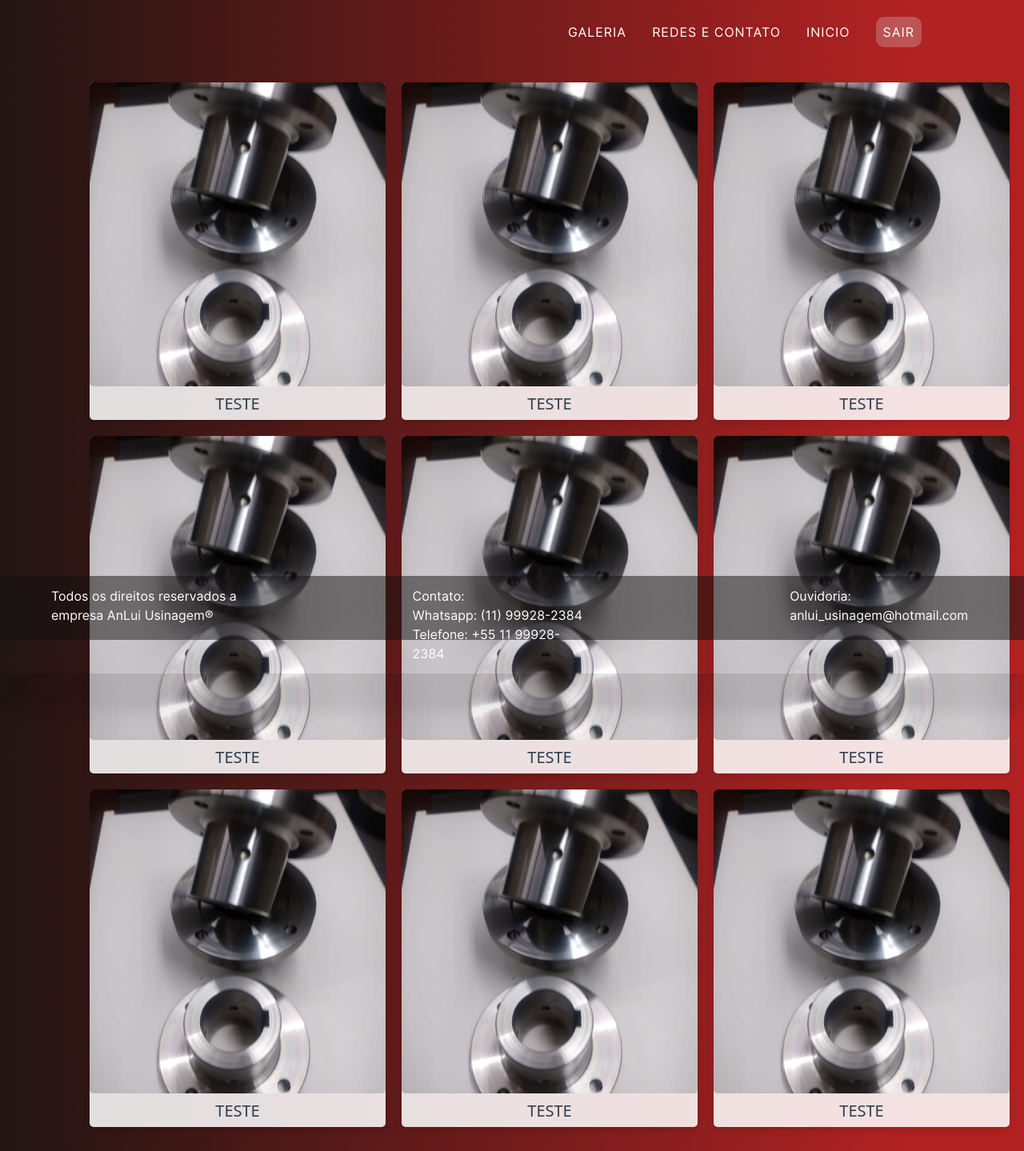
After one commit to techcry/tcc-teste, a PHP site: page /html/galeria.html in a window 1280 px wide. The commit adds this page. Shown: the whole page at 80% size. Run offline with PHP 8.4, Linux system fonts and the light colour scheme; some libraries are stand-ins or nearby versions.

Commit message:
att - 02/12 9:37

```diff
--- a/SITE TCC/css/estilo-galeria.css
+++ b/SITE TCC/css/estilo-galeria.css
@@ -53,25 +53,23 @@ body{
 #but-menu {
     display: none;
 }
-footer{
+.footer{
     color: white;
     background-color: #14131381;
     position: fixed;
     left: 0;
     bottom: 0;
     width: 100%;
+    height: 10%;
 }
 .footerelements{
     display: flex;
     flex-direction: row;
-    width: 100%;
     padding-top: 1%;
     padding-bottom: 1%;
-    margin-top: 2%;
     box-shadow: 0 50px 20px rgba(0, 0, 0, 0.1);
 }
 .footerctt{
-    width: 12%;
     font-family: inter;
     padding-left: 17%;
 }
--- /dev/null
+++ b/SITE TCC/html/galeria.html
@@ -0,0 +1,119 @@
+<!doctype html>
+<html lang="pt-br">
+
+<head>
+    <meta charset="UTF-8">
+    <meta name="viewport" content="width=device-width, initial-scale=1">
+    <title>Galeria</title>
+    <link rel="stylesheet" href="../css/estilo-galeria.css">
+    <link href="https://cdn.jsdelivr.net/npm/bootstrap@5.2.2/dist/css/bootstrap.min.css" rel="stylesheet"
+        integrity="sha384-Zenh87qX5JnK2Jl0vWa8Ck2rdkQ2Bzep5IDxbcnCeuOxjzrPF/et3URy9Bv1WTRi" crossorigin="anonymous">
+</head>
+
+<body>
+
+    <script src="https://ajax.googleapis.com/ajax/libs/jquery/2.1.0/jquery.min.js"></script>
+
+<script>
+        $(document).scroll(function() {
+  var y = $(this).scrollTop();
+  if (y > 20) {
+    $('#list-menu')
+      .css({
+        'position': 'fixed',
+        'display': 'none',
+      });
+  } else {
+    $('#list-menu')
+      .css({
+        'display': 'flex',
+        'position': 'inherit'
+      });
+  }});
+    </script>
+
+    <nav id="menu">
+        <button id="but-menu">Menu</button>
+        <a href="#"></a>
+        <ul id="list-menu">
+            <li><a href="galeria.html">GALERIA</a></li>
+            <li><a href="redescontato.html">REDES E CONTATO</a></li>
+            <li><a href="inicio.html">INICIO</a></li>
+            <li><a href="login.php" class="botao">SAIR</a></li>
+        </ul>
+
+    </nav>
+    <div class="container">
+        <div class="image-container">
+
+            <div class="image" data-title="comida">
+                <img src="../img/1.jpg" alt="">
+                <h3>TESTE</h3>
+            </div>
+
+            <div class="image" data-title="whats">
+                <img src="../img/1.jpg" alt="">
+                <h3>TESTE</h3>
+            </div>
+
+            <div class="image" data-title="gatinho">
+                <img src="../img/1.jpg" alt="">
+                <h3>TESTE</h3>
+            </div>
+
+
+            <div class="image" data-title="carro">
+                <img src="../img/1.jpg" alt="">
+                <h3>TESTE</h3>
+            </div>
+
+            <div class="image" data-title="gatinho">
+                <img src="../img/1.jpg" alt="">
+                <h3>TESTE</h3>
+            </div>
+
+            <div class="image" data-title="comida">
+                <img src="../img/1.jpg" alt="">
+                <h3>TESTE</h3>
+            </div>
+            <div class="image" data-title="carro">
+                <img src="../img/1.jpg" alt="">
+                <h3>TESTE</h3>
+            </div>
+
+            <div class="image" data-title="gatinho">
+                <img src="../img/1.jpg" alt="">
+                <h3>TESTE</h3>
+            </div>
+
+            <div class="image" data-title="comida">
+                <img src="../img/1.jpg" alt="">
+                <h3>TESTE</h3>
+            </div>
+        </div>
+    </div>
+
+    <script src="https://cdn.jsdelivr.net/npm/bootstrap@5.2.2/dist/js/bootstrap.bundle.min.js" integrity="sha384-OERcA2EqjJCMA+/3y+gxIOqMEjwtxJY7qPCqsdltbNJuaOe923+mo//f6V8Qbsw3" crossorigin="anonymous"></script>
+
+</body>
+<div class="footer">
+
+    <div class="footerelements">
+    <div class="footerdir">
+
+        Todos os direitos reservados a empresa AnLui Usinagem®
+
+    </div>
+    <div class="footerctt">
+
+        Contato:<br>Whatsapp: (11) 99928-2384<br>Telefone: +55 11 99928-2384
+
+    </div>
+    <div class="ouvidoria">
+
+        Ouvidoria: anlui_usinagem@hotmail.com
+
+    </div>
+    </div>
+</div>
+</html>
```
Also changed, not shown: SITE TCC/css/estilo-redescontato.css (+2 -35 lines), SITE TCC/css/estilo.css (+21 -7 lines), SITE TCC/html/inicio.html (+5 -49 lines), SITE TCC/html/redescontato.html (+7 -50 lines).
